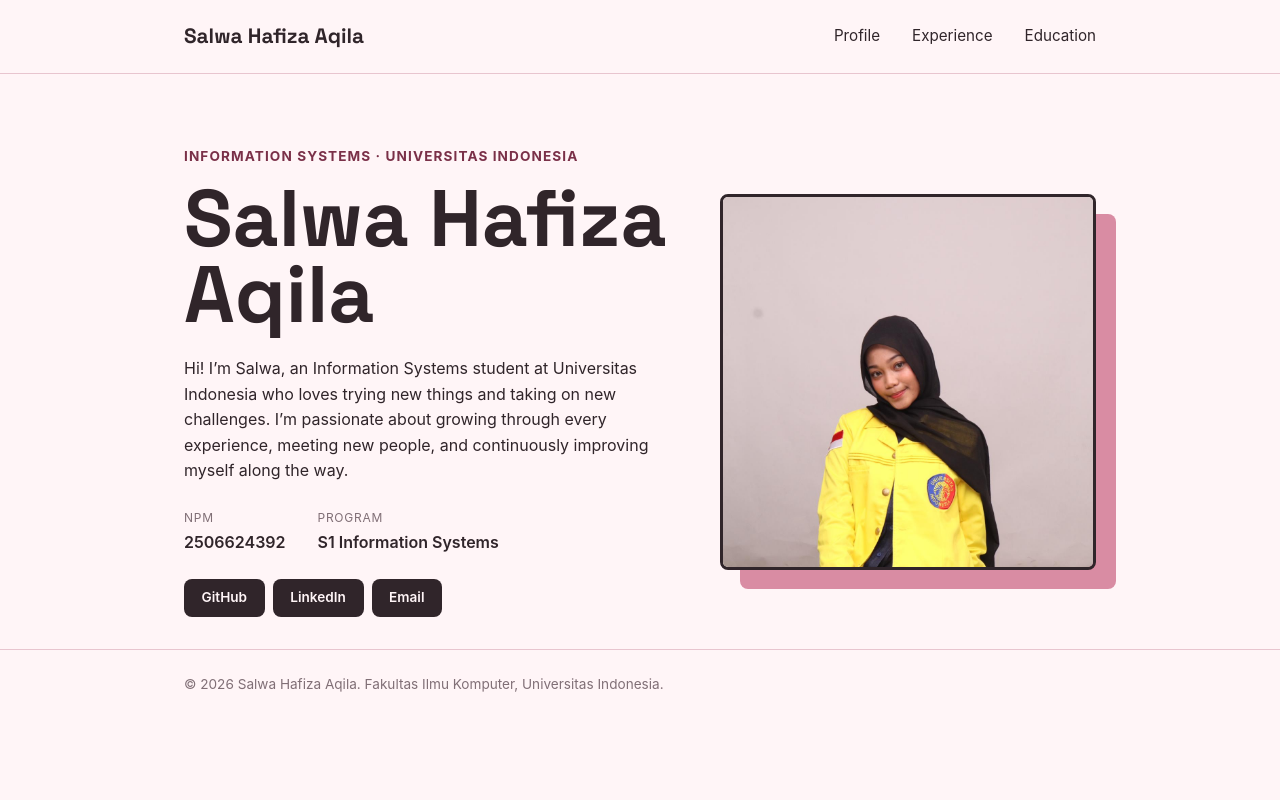
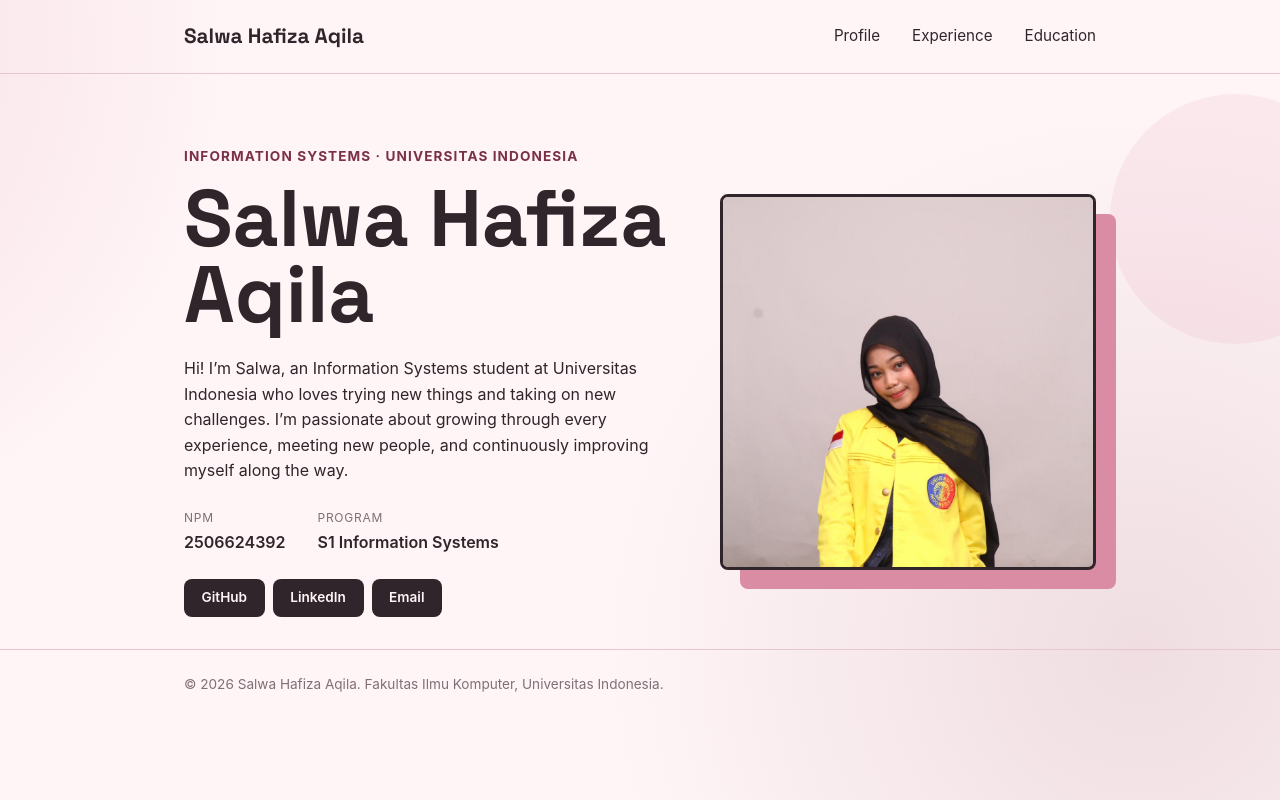
Before and after one commit to salfizaa18/myportofolio, a Django app: page / in a window 1280 px wide. Run offline with Django 5.2, Linux system fonts and the light colour scheme.

Commit message:
Add education, hover effect and gradient background

```diff
--- a/main/models.py
+++ b/main/models.py
@@ -15,6 +15,7 @@ class Experience(models.Model):
     title = models.CharField(max_length=255)
     description = models.TextField()
     category = models.CharField(max_length=20, choices=EXPERIENCE_CHOICES, default='full-time')
+    foto = models.ImageField(upload_to="experience_photos/", blank=True, null=True)
     thumbnail = models.URLField(blank=True, null=True)
     started_at = models.DateTimeField(auto_now_add=True)
     ended_at = models.DateTimeField(blank=True, null=True)
--- a/main/tests.py
+++ b/main/tests.py
@@ -11,7 +11,6 @@ class MainTest(TestCase):
             title="Asisten Dosen PBP",
             description="Membantu mahasiswa memahami pengembangan web.",
             category="part-time",
-            started_at=2026,
         )
 
     def test_main_url_is_accessible(self):
@@ -50,7 +49,7 @@ class MainTest(TestCase):
         self.assertContains(response, "Belum ada pengalaman yang ditambahkan.")
 
     def test_completed_experience(self):
-        self.experience.ended_at = 2027
+        self.experience.ended_at = timezone.now()
         self.experience.save()
         response = self.client.get(reverse("main:show_experience"))
 
--- a/main/urls.py
+++ b/main/urls.py
@@ -1,5 +1,6 @@
 from django.urls import path
-
+from django.conf import settings
+from django.conf.urls.static import static
 from main.views import show_main, show_experience, show_education
 
 app_name = "main"
@@ -9,3 +10,5 @@ urlpatterns = [
     path("experience/", show_experience, name="show_experience"),
     path("education/", show_education, name="show_education"),
 ]
+
+urlpatterns += static(settings.MEDIA_URL, document_root=settings.MEDIA_ROOT)
--- a/portofolio/settings.py
+++ b/portofolio/settings.py
@@ -47,6 +47,9 @@ INSTALLED_APPS = [
     'django.contrib.staticfiles',
     'main'
 ]
+
+MEDIA_URL = '/media/'
+MEDIA_ROOT = BASE_DIR / 'media'
 
 MIDDLEWARE = [
     'django.middleware.security.SecurityMiddleware',
--- a/static/css/style.css
+++ b/static/css/style.css
@@ -331,6 +303,76 @@ h1, .brand {
     font-weight: 600;
 }
 
+.experience-card,
+.experience-card {
+    border: 1px solid transparent;
+    transition: transform 0.25s ease, box-shadow 0.25s ease, border-color 0.25s ease;
+}
+
+.experience-card:hover,
+.education-item:hover {
+    transform: translateY(-6px);
+    box-shadow: 0 12px 24px rgba(0, 0, 0, 0.12);
+    border-color: #e46e8f;
+}
+
+.experience-section,
+.education {
+    animation: fadeUp 0.7s ease;
+}
+
+@keyframes fadeUp {
+    from {
+        opacity: 0;
+        transform: translateY(20px);
+    }
+    to {
+        opacity: 1;
+        transform: translateY(0);
+    }
+}
+
+.hero {
+    position: relative;
+    overflow: hidden;
+}
+
+.hero::before {
+    content: "";
+    position: absolute;
+    width: 250px;
+    height: 250px;
+    background: var(--accent);
+    opacity: 0.12;
+    border-radius: 50%;
+    top: 20px;
+    right: -80px;
+    z-index: -1;
+}
+
+body {
+    background:
+        radial-gradient(circle at 10% 20%, rgba(217,140,163,.25), transparent 30%),
+        radial-gradient(circle at 90% 80%, rgba(122,48,72,.12), transparent 30%),
+        var(--paper);
+    background-size: 140% 140%;
+    animation: gradientMove 12s ease infinite alternate;
+}
+
+@keyframes gradientMove {
+    0% {
+        background-position: 0% 0%;
+    }
+
+    50% {
+        background-position: 100% 50%;
+    }
+
+    100% {
+        background-position: 20% 100%;
+    }
+}
+
 @media (max-width: 600px) {
     .hero-grid {
         grid-template-columns: 1fr;
--- a/templates/experience.html
+++ b/templates/experience.html
@@ -32,6 +32,12 @@
             <div class="experience-grid">
                 {% for experience in experience_list %}
                     <article class="experience-card">
+                        {% if experience.foto %}
+                            <img src="{{ experience.foto.url }}"
+                                alt="{{ experience.title }}"
+                                style="width: 100%; height: 180px; object-fit: cover; display: block; border-radius: 8px; margin-bottom: 1rem;">
+                        {% endif %}
+
                         <span class="experience-category">
                             {{ experience.get_category_display }}
                         </span>
```
Also changed, not shown: other parts of static/css/style.css (+3 -31 lines), README.md, main/migrations/0005_experience_foto.py (added), static/img/compfest.jpeg (deleted), static/img/ohfasilkom.jpeg (deleted), static/img/rumbel.jpeg (deleted), static/img/sbf.jpeg (deleted), static/img/uiiw.jpeg (deleted).
